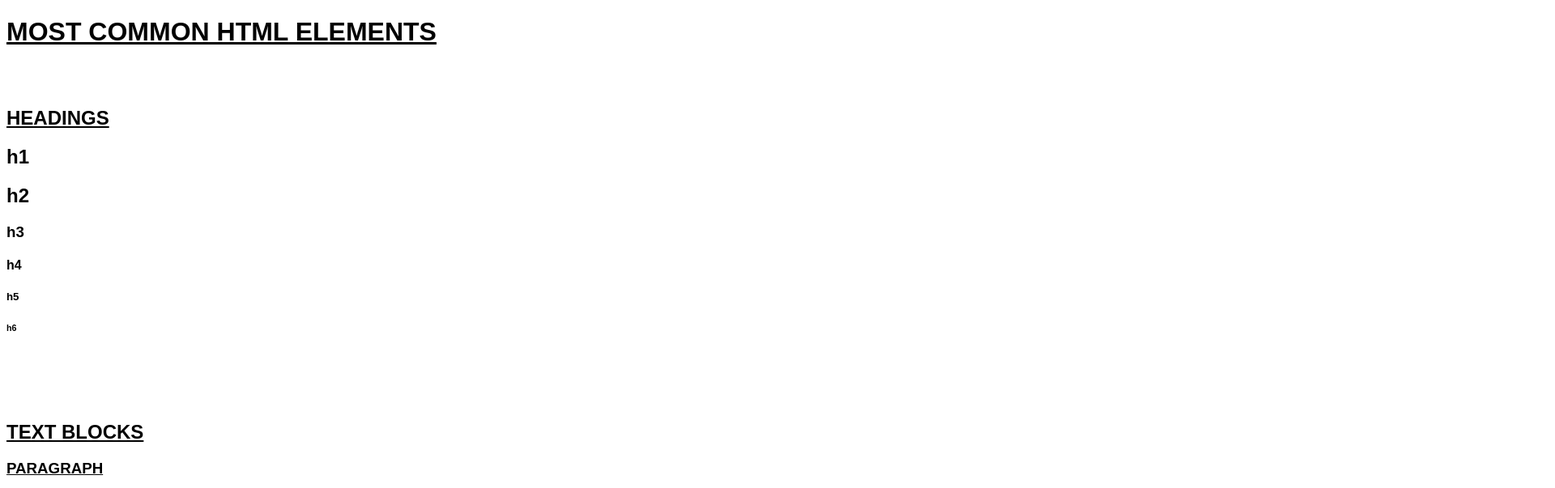
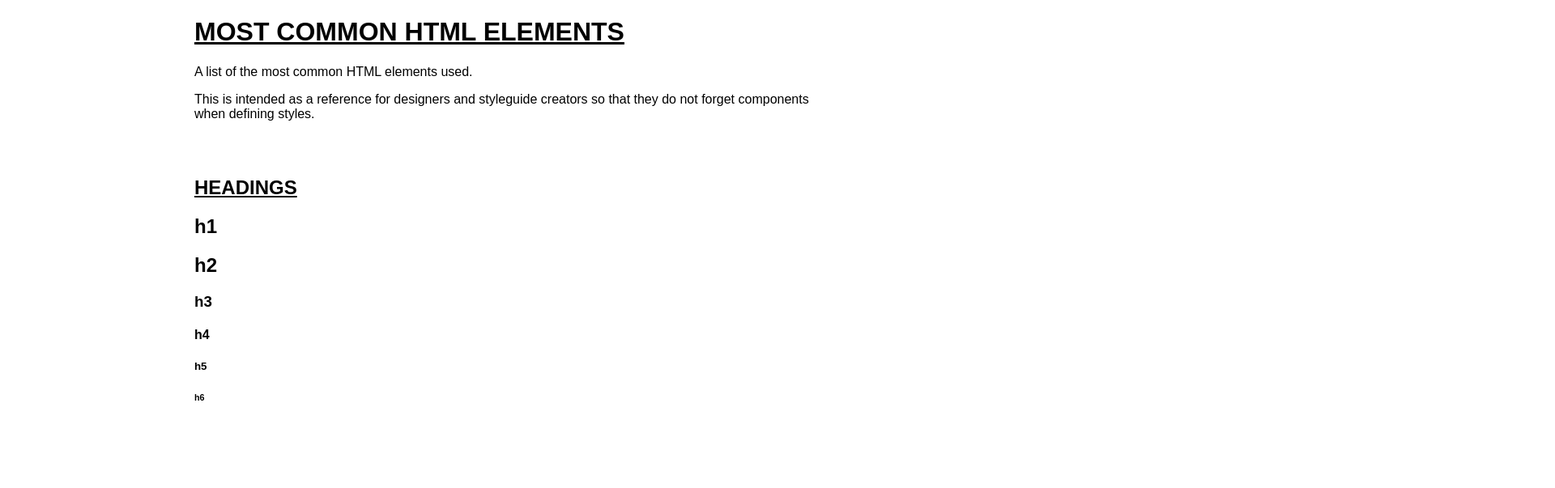
Before and after one commit to jansensan/most-common-html-elements, a plain HTML site: page index.html in a window 1280 px wide. Shown: the top 603 px of the page at 81% size, 1920 px wide, since content can reach past the window. Drawn offline with Linux system fonts and the light colour scheme.

Commit message:
Added page description and put content in a column

```diff
--- a/index.html
+++ b/index.html
@@ -11,11 +11,22 @@
       section {
         padding: 32px 0;
       }
+      .content {
+        position: relative;
+        margin-left: 50%;
+        left: -400px;
+        width: 800px;
+      }
     </style>
   </head>
 
   <body>
+    <div class="content">
       <h1><u>MOST COMMON HTML ELEMENTS</u></h1>
+
+      <p>A list of the most common HTML elements used.</p>
+
+      <p>This is intended as a reference for designers and styleguide creators so that they do not forget components when defining styles.</p>
 
       <section>
         <h2><u>HEADINGS</u></h2>
@@ -308,6 +319,6 @@
           <li><a href="https://developer.mozilla.org/">MDN Web Docs</a></li>
         </ul>
       </section>
-
+    </div>
   </body>
 </html>
```
Lines whose indentation alone changed are shown as unchanged.
